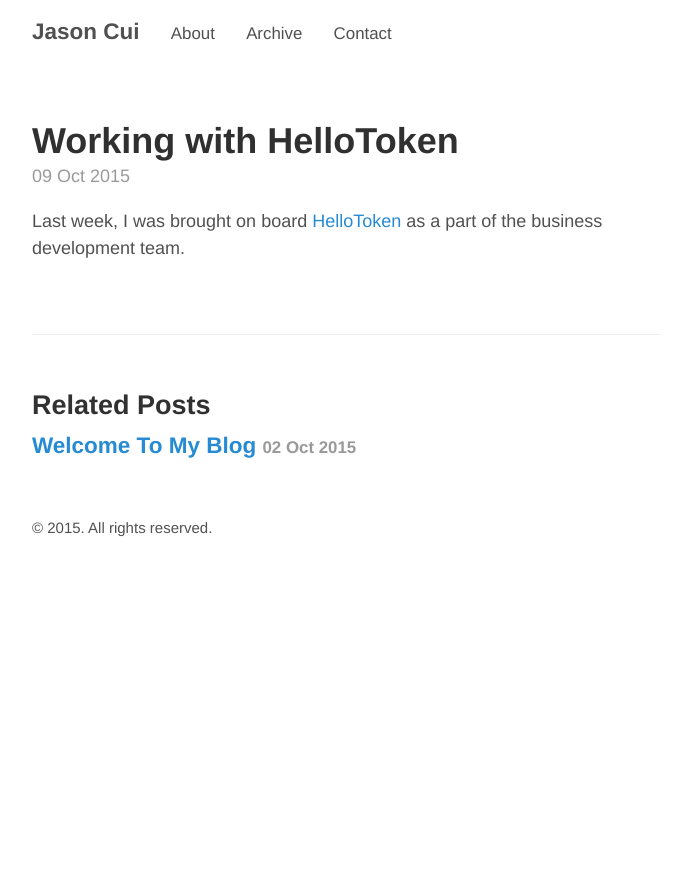
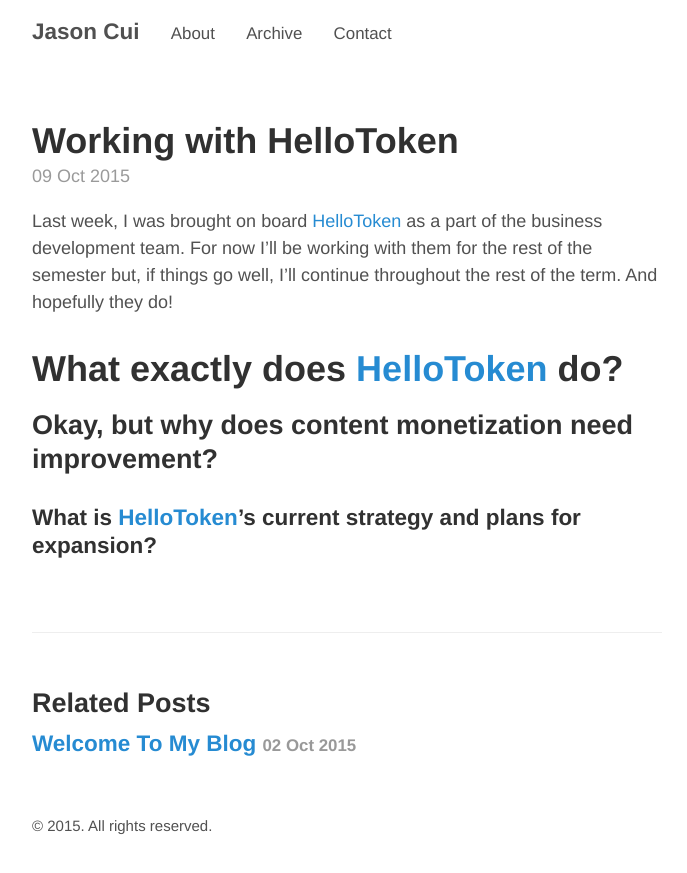
Before and after one commit to jasoncui/jasoncui.github.io, a Jekyll site: the page built from _posts/2015-10-09-working-with-hellotoken.md, in a window 1280 px wide. Shown: the top 873 px of the page, without its empty margins (293-980 px from the left). Built offline with Jekyll 4.4.1, drawn with Linux system fonts in a browser that asks for light colours.

Commit message:
working on HT blog post

```diff
--- a/_posts/2015-10-09-working-with-hellotoken.md
+++ b/_posts/2015-10-09-working-with-hellotoken.md
@@ -3,4 +3,10 @@
 title: Working with HelloToken
 ---
 
-Last week, I  was brought on board [HelloToken](http://www.hellotoken.com) as a part of the business development team.
+Last week, I  was brought on board [HelloToken](http://www.hellotoken.com) as a part of the business development team. For now I'll be working with them for the rest of the semester but, if things go well, I'll continue throughout the rest of the term. And hopefully they do!
+
+# What exactly does [HelloToken](http://www.hellotoken.com) do?
+
+## Okay, but why does content monetization need improvement?
+
+### What is [HelloToken](http://www.hellotoken.com)'s current strategy and plans for expansion?
```
